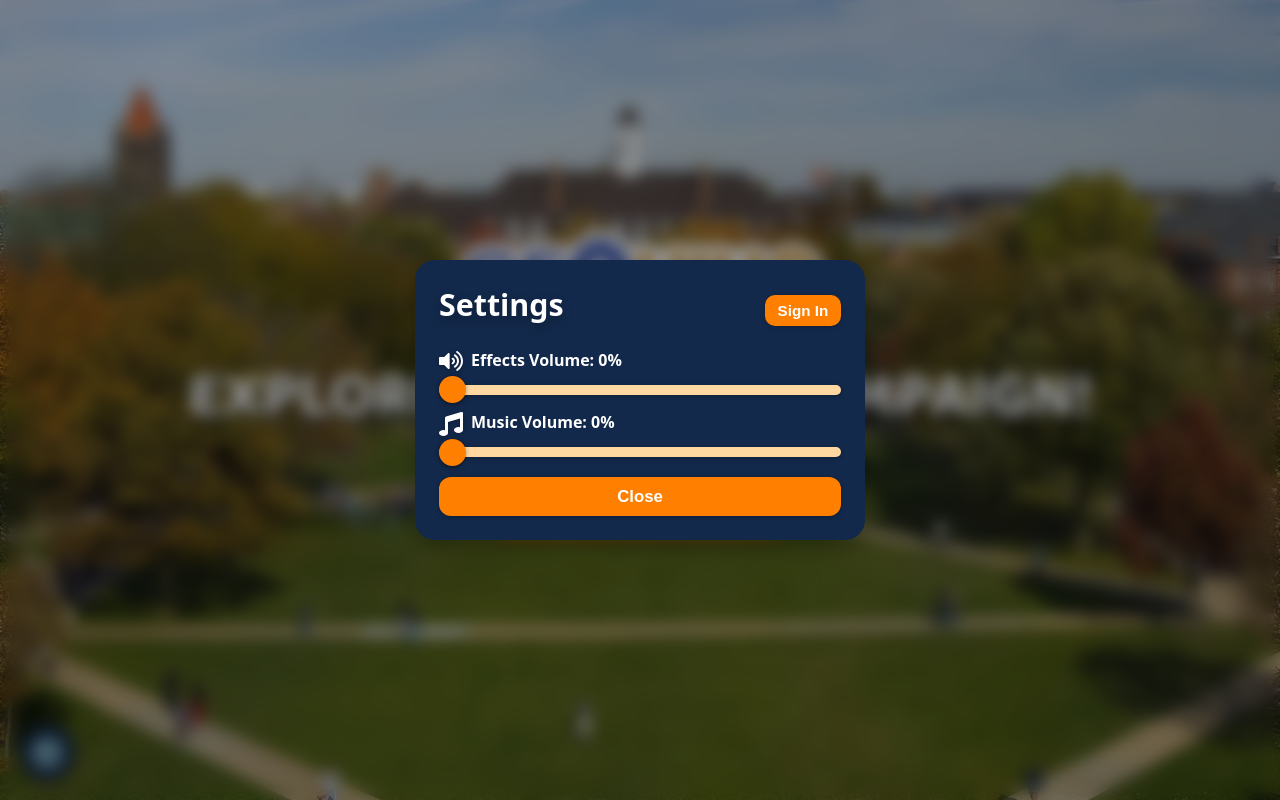
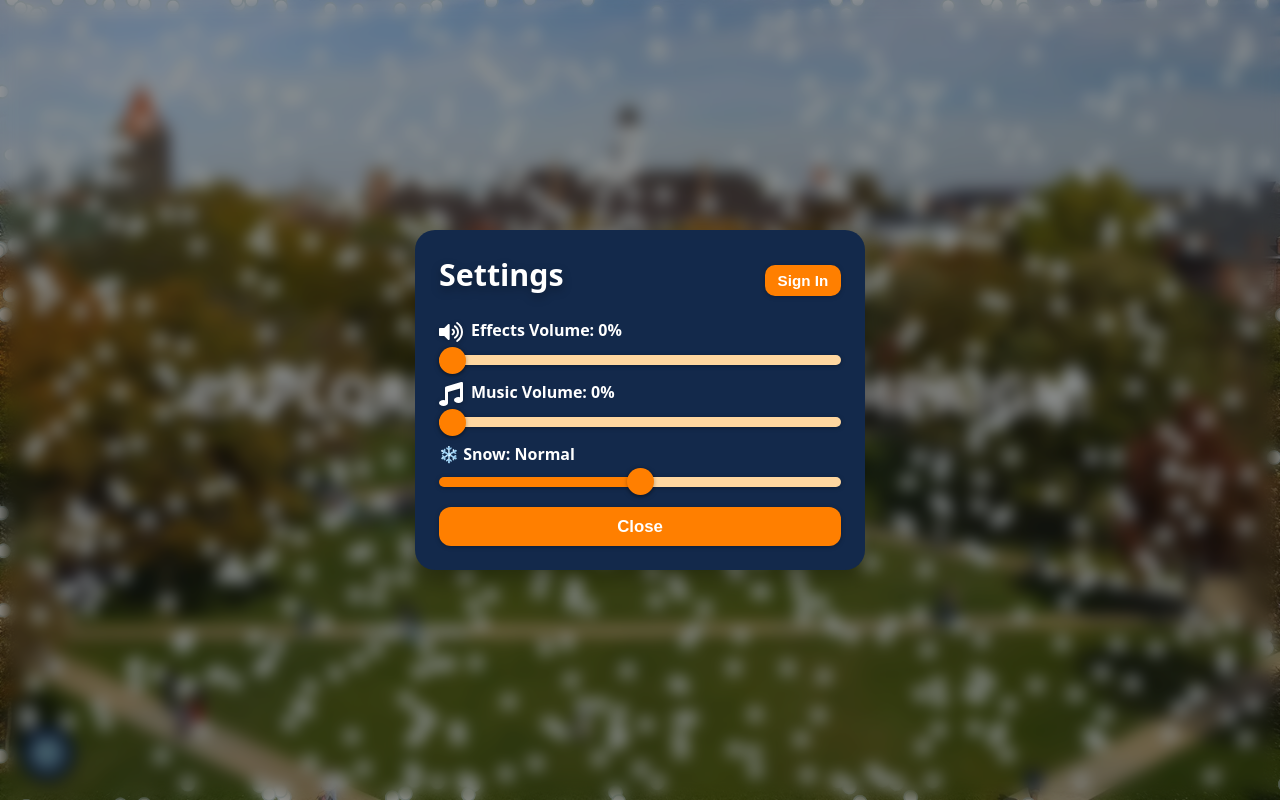
Before and after one commit to CS196Illinois/FA26-MP-Codebases-GeoUIUC, a Next.js app in the folder Frontend/: page / in a window 1280 px wide. Both pictures are taken after a click on the button "⚙️". Built offline with nearby package versions, Linux system fonts and the light colour scheme; no server answers; a web font is replaced by a local one.

Commit message:
added snow changing in settings and made audio more simple doesnt rely on state and just one simple sound for effect

```diff
--- a/Frontend/src/app/game/page.js
+++ b/Frontend/src/app/game/page.js
@@ -231,8 +231,12 @@ function useScoreBarAnimation(show, score, onComplete) {
     }, [score])
 
     useEffect(() => {
-        if (!show || !canvasRef.current || effectiveScore === 0) {
+        if (!show || !canvasRef.current) {
             if (!show && onComplete) onComplete()
+            return
+        }
+        if (effectiveScore === 0) {
+            if (onComplete) onComplete()
             return
         }
 
--- a/Frontend/src/components/Particles.js
+++ b/Frontend/src/components/Particles.js
@@ -1,5 +1,5 @@
 "use client"
-import { useRef, useState, useEffect, useCallback, React } from 'react'
+import { useRef, useState, useEffect } from 'react'
 
 let pArr = []
 let SNOW_COLLECTING = false
@@ -7,10 +7,23 @@ let SNOW_FALLING = true
 export default function Particles() {
     const [ticks, setTicks] = useState(0)
     const particleCanvas = useRef()
+    const snowImgRef = useRef(null)
+    const moundImgRef = useRef(null)
     let timerInterval
 
 
     useEffect(() => {
+        // Preload images once
+        if (!snowImgRef.current) {
+            const img = new Image()
+            img.src = "/snow.png"
+            snowImgRef.current = img
+        }
+        if (!moundImgRef.current) {
+            const img2 = new Image()
+            img2.src = "/snowmound.png"
+            moundImgRef.current = img2
+        }
         timerInterval = setInterval(() => {
             setTicks(ticks + 1)
             updateCanvas()
@@ -22,9 +35,12 @@ export default function Particles() {
 
     if (true) { // add like a settings thing for this later maybe or we just don't use it idk
         if (SNOW_FALLING) { // add like a settings thing for this later maybe or we just don't use it idk
-            return (<>
-                <canvas style={{ zIndex: 15, position: "absolute", top: 0, pointerEvents: "none" }} ref={particleCanvas}></canvas>
-            </>)
+            return (
+                <canvas
+                    style={{ zIndex: 100, position: "fixed", top: 0, left: 0, pointerEvents: "none" }}
+                    ref={particleCanvas}
+                />
+            )
         }
         return (<></>)
     }
@@ -35,17 +51,33 @@ export default function Particles() {
         var scrn = particleCanvas.current.getContext("2d")
         // scrn.fillRect(0, 0, 100, 100)
         // console.log(particleCanvas.current)
-        var im = new Image()
-        im.src = "snow.png"
+        const im = snowImgRef.current
+        if (!im || !im.complete) {
+            return
+        }
         scrn.clearRect(0, 0, window.innerWidth, window.innerHeight)
         // scrn.drawImage(im, 0, 0, 15, 15)
-        const SNOW_QUANTITY = 800
-        if (pArr.length < SNOW_QUANTITY) {
-            for (let i = pArr.length; i < SNOW_QUANTITY; i++) {
+        // Read desired particle count from localStorage; prefer discrete snowLevel
+        let desired = 800
+        try {
+            const lvl = parseInt(localStorage.getItem("snowLevel"), 10)
+            if (!Number.isNaN(lvl)) {
+                const levels = [0, 200, 600, 1200, 2000]
+                desired = levels[Math.max(0, Math.min(4, lvl))]
+            } else {
+                const stored = parseInt(localStorage.getItem("snowParticles"), 10)
+                if (!Number.isNaN(stored)) desired = Math.max(0, Math.min(3000, stored))
+            }
+        } catch {}
+        if (pArr.length < desired) {
+            for (let i = pArr.length; i < desired; i++) {
                 pArr.push([(Math.random(0, 6) * (window.innerWidth + 90) - 100), Math.random() * window.innerHeight, 0, 0])
             }
         }
-        for (let i = 0; i < SNOW_QUANTITY; i++) {
+        if (pArr.length > desired) {
+            pArr.length = desired
+        }
+        for (let i = 0; i < pArr.length; i++) {
             pArr[i][1] += Math.min(pArr[i][2], 5)
             pArr[i][0] += pArr[i][3]
             pArr[i][2] += (Math.random()) - .1
@@ -57,9 +89,10 @@ export default function Particles() {
             }
         }
         if (SNOW_COLLECTING) {
-            let im2 = new Image()
-            im2.src = "snowmound.png"
-            scrn.drawImage(im2, 0, Math.max(-window.innerHeight, 300 - (ticks)))
+            const im2 = moundImgRef.current
+            if (im2 && im2.complete) {
+                scrn.drawImage(im2, 0, Math.max(-window.innerHeight, 300 - (ticks)))
+            }
         }
     }
 
--- a/Frontend/src/components/SettingsModal.js
+++ b/Frontend/src/components/SettingsModal.js
@@ -39,6 +39,8 @@ export default function SettingsModal() {
   // Local slider state (0-100) to avoid thrashing global context during drag
   const [musicPct, setMusicPct] = useState(Math.round((musicVolume ?? 0) * 100));
   const [effectsPct, setEffectsPct] = useState(Math.round((effectsVolume ?? 0) * 100));
+  // Snow intensity level (0=Off, 1=Light, 2=Normal, 3=Heavy, 4=Blizzard)
+  const [snowLevel, setSnowLevel] = useState(2);
 
   const router = useRouter();
   const pathname = usePathname();
@@ -87,13 +89,25 @@ export default function SettingsModal() {
       try {
         const mv = Number(localStorage.getItem("musicVolume"));
         const ev = Number(localStorage.getItem("effectsVolume"));
+        const lvl = parseInt(localStorage.getItem("snowLevel"), 10);
+        const legacy = parseInt(localStorage.getItem("snowParticles"), 10);
         if (!Number.isNaN(mv)) setMusicPct(Math.round(mv * 100));
         else setMusicPct(Math.round((musicVolume ?? 0) * 100));
         if (!Number.isNaN(ev)) setEffectsPct(Math.round(ev * 100));
         else setEffectsPct(Math.round((effectsVolume ?? 0) * 100));
+        if (!Number.isNaN(lvl)) setSnowLevel(Math.max(0, Math.min(4, lvl)));
+        else if (!Number.isNaN(legacy)) {
+          // Map legacy particle count to nearest level
+          const count = Math.max(0, Math.min(3000, legacy));
+          const toLevel = (c) => (c <= 0 ? 0 : c <= 200 ? 1 : c <= 600 ? 2 : c <= 1200 ? 3 : 4);
+          setSnowLevel(toLevel(count));
+        } else {
+          setSnowLevel(2);
+        }
       } catch {
         setMusicPct(Math.round((musicVolume ?? 0) * 100));
         setEffectsPct(Math.round((effectsVolume ?? 0) * 100));
+        setSnowLevel(2);
       }
     }
   }, [open, ensureAudio, startMusic, musicVolume, effectsVolume]);
@@ -111,6 +125,14 @@ export default function SettingsModal() {
     setMusicVolume((musicPct ?? 0) / 100);
     setEffectsVolume((effectsPct ?? 0) / 100);
   }, [musicPct, effectsPct, setMusicVolume, setEffectsVolume]);
+  const commitSnow = useCallback(() => {
+    try {
+      const levels = [0, 200, 600, 1200, 2000];
+      const count = levels[Math.max(0, Math.min(4, snowLevel))];
+      localStorage.setItem("snowLevel", String(snowLevel));
+      localStorage.setItem("snowParticles", String(count));
+    } catch {}
+  }, [snowLevel]);
   // change this stuff below, this is just so we have a way to actually open the settings for now
   return (
     <>
@@ -180,6 +202,35 @@ export default function SettingsModal() {
               />
 
             </div>
+            {/* Snow Intensity Slider */}
+            <div className={styles.sliderContainer}>
+              <label>
+                ❄️ Snow: {['Off','Light','Normal','Heavy','Blizzard'][snowLevel]}
+              </label>
+              <input
+                type="range"
+                min="0"
+                max="4"
+                step="1"
+                value={snowLevel}
+                onChange={(e) => {
+                  const lvl = Number(e.target.value);
+                  setSnowLevel(lvl);
+                  // live update: write both level and mapped particle count
+                  try {
+                    const levels = [0, 200, 600, 1200, 2000];
+                    localStorage.setItem("snowLevel", String(lvl));
+                    localStorage.setItem("snowParticles", String(levels[lvl] ?? 600));
+                  } catch {}
+                }}
+                onPointerUp={commitSnow}
+                onMouseUp={commitSnow}
+                onTouchEnd={commitSnow}
+                style={{
+                  background: `linear-gradient(to right, #ff7f00 ${snowLevel*25}%, #ffd7a0 ${snowLevel*25}%)`,
+                }}
+              />
+            </div>
              <div className={styles.buttons}>
               {isLobbyPage ? (
                 <button onClick={() => { commitVolumes(); setOpen(false); }}>Close</button>
```
